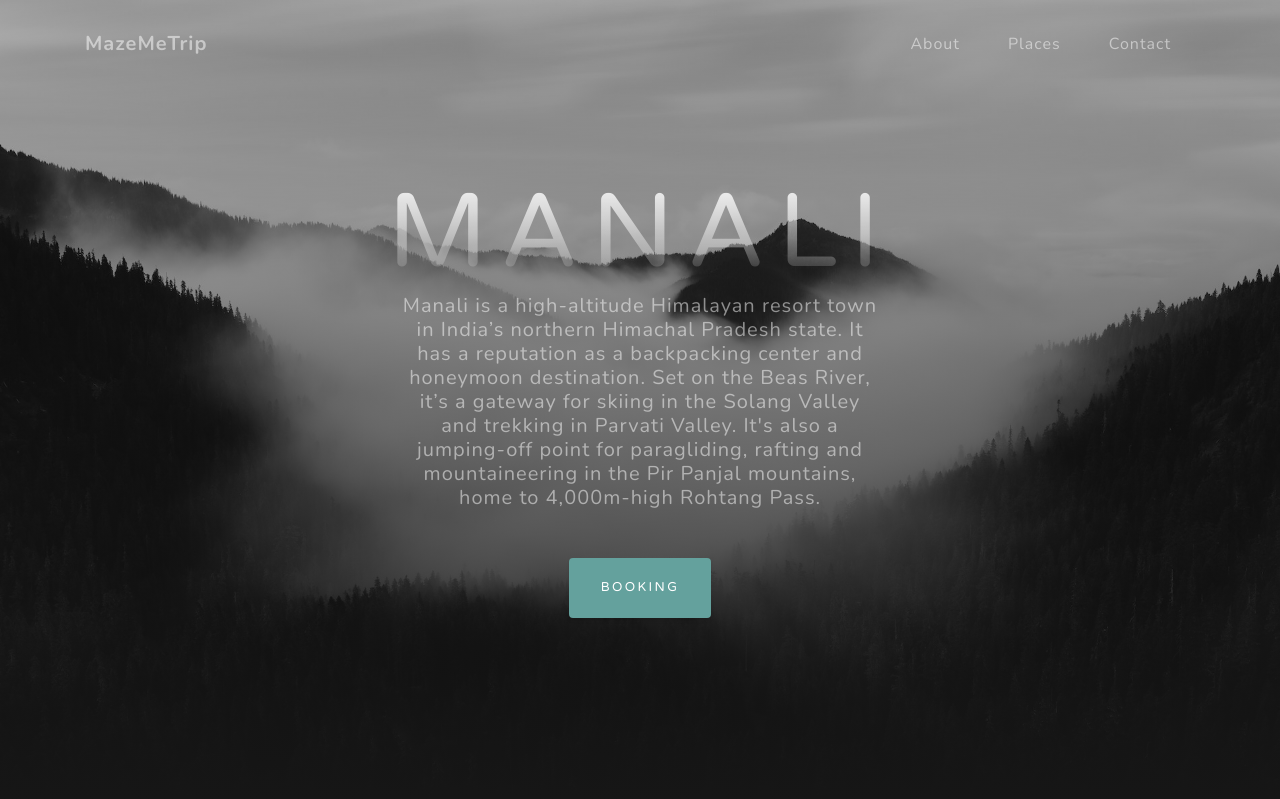
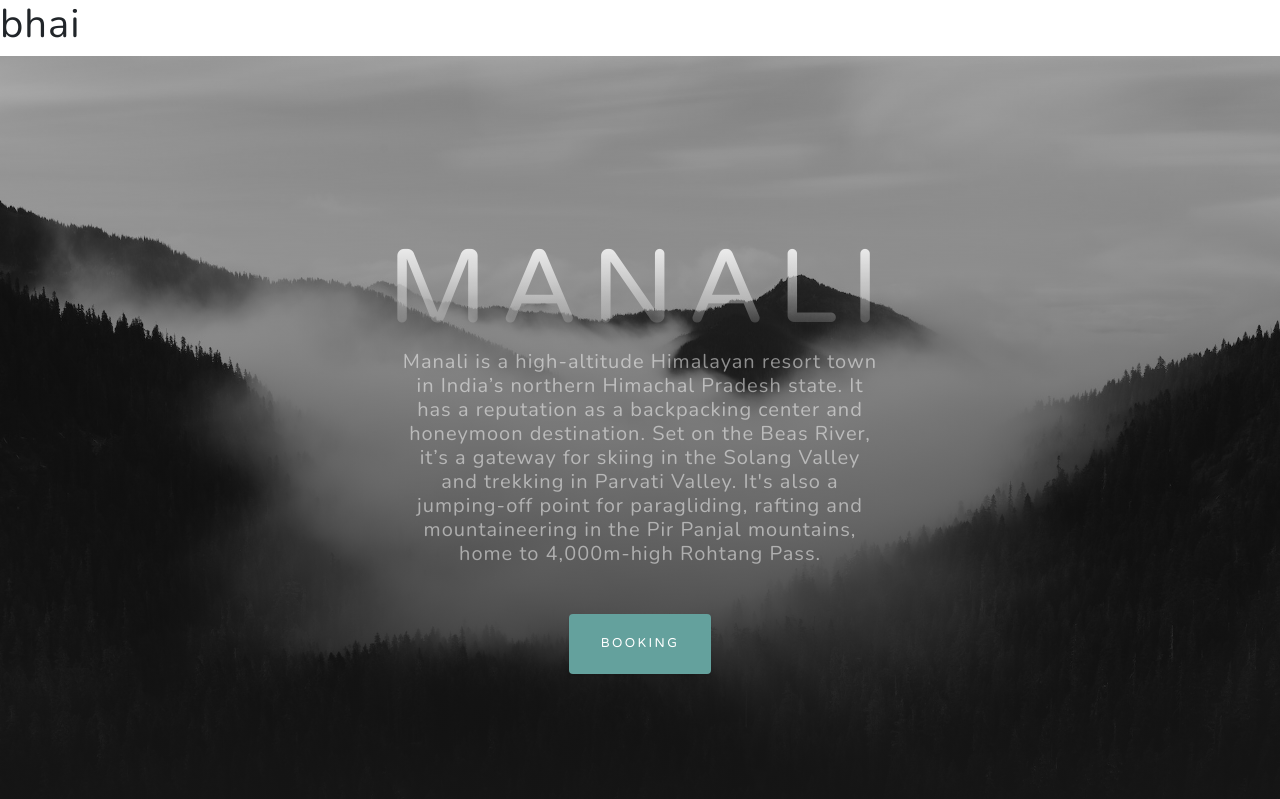
Before and after one commit to pradeepksinghpy/mazemetrip, a Django app: page / in a window 1280 px wide. Shown: the top 799 px of the page. Run offline with Django 3.2, Linux system fonts and the light colour scheme; some libraries are stand-ins or nearby versions.

Commit message:
update index.html
added h1 tag

```diff
--- a/landpro/templates/landapp/index.html
+++ b/landpro/templates/landapp/index.html
@@ -26,7 +26,7 @@
 </head>
 
 <body id="page-top">
-
+<h1>bhai</h1>
   <!-- Navigation -->
   <nav class="navbar navbar-expand-lg navbar-light fixed-top" id="mainNav">
     <div class="container">
```
